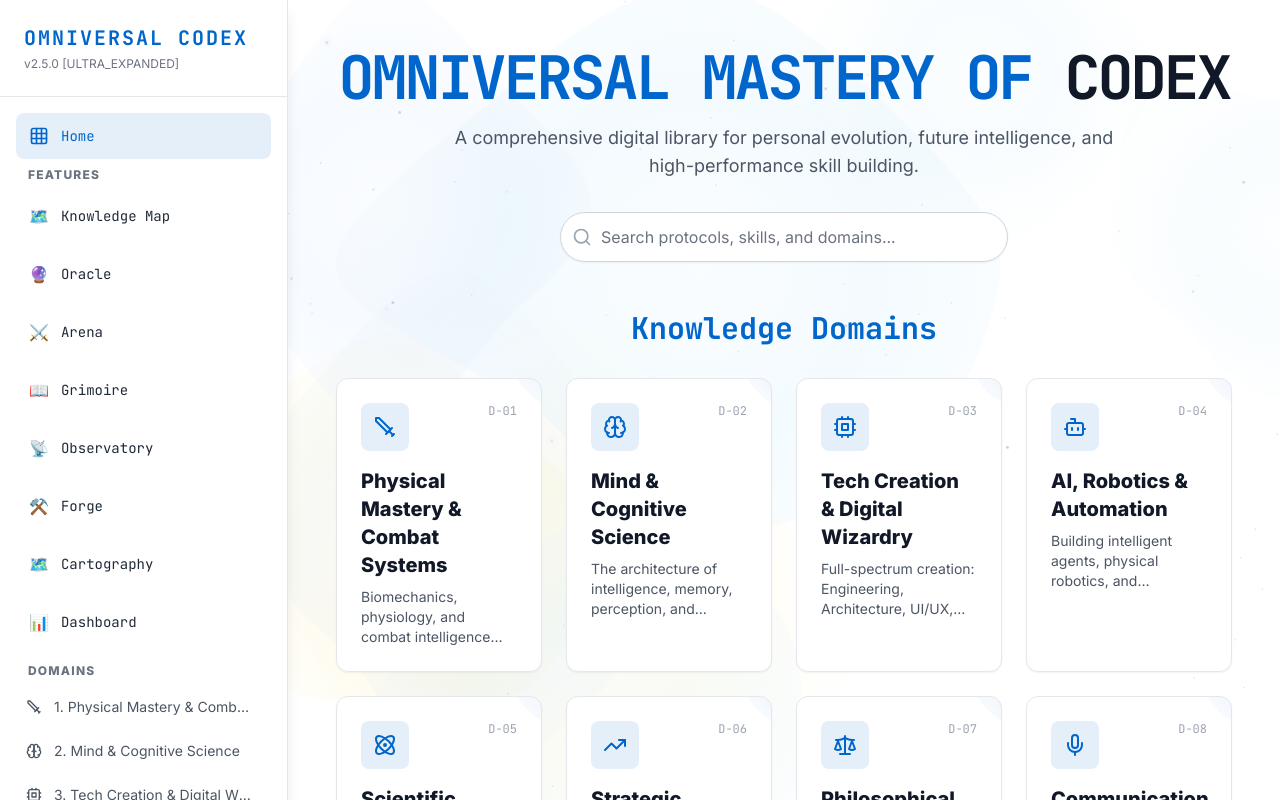
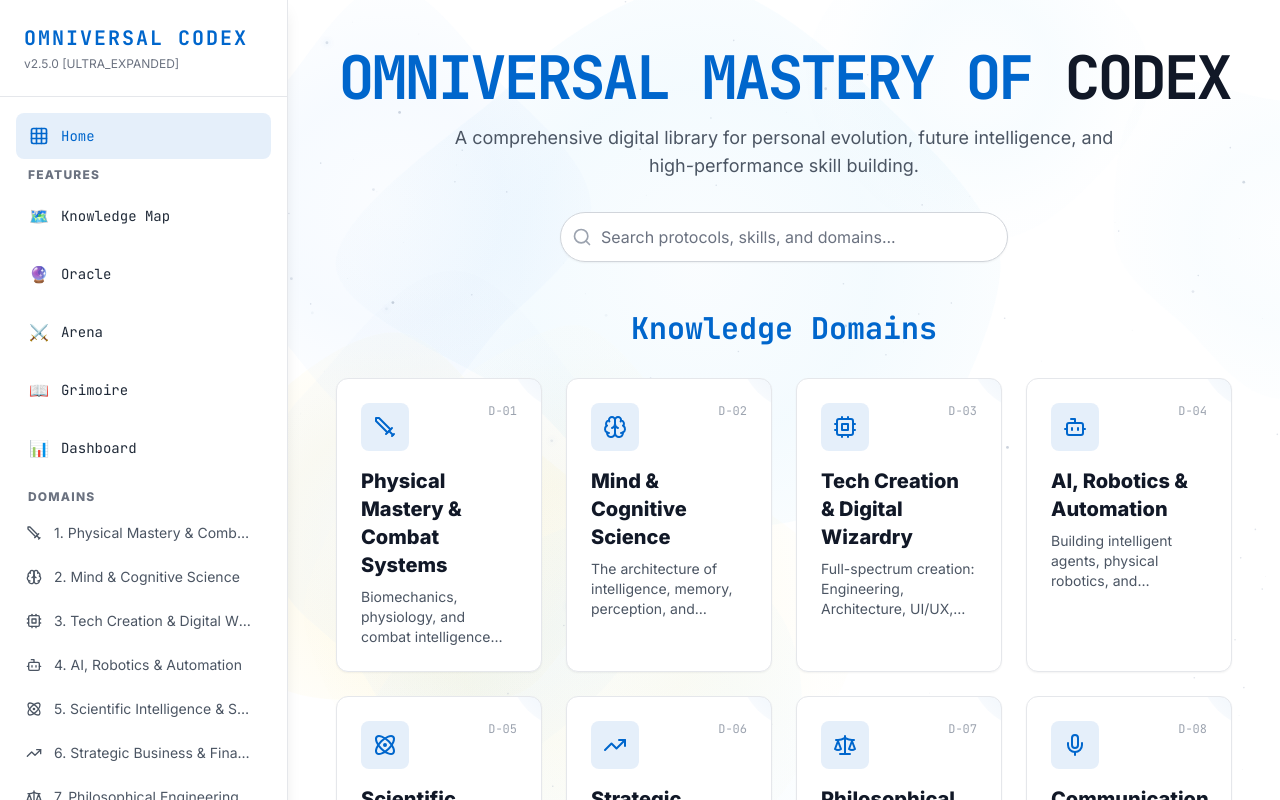
Before and after one commit to lekhanpro/Omniversal-mastery-of-codex, a React (Vite) app: page /#/ in a window 1280 px wide. Shown: the top 800 px of the page. Built offline with nearby package versions, Linux system fonts and the light colour scheme.

Commit message:
feat: Remove Observatory, Forge, Cartography; restore React Knowledge Map with light mode; improve Oracle API key error handling

```diff
--- a/App.tsx
+++ b/App.tsx
@@ -6,7 +6,7 @@ import DomainView from './pages/DomainView';
 import Arena from './pages/Arena';
 import Oracle from './pages/Oracle';
 import Grimoire from './pages/Grimoire';
-import Cartography from './pages/Cartography';
+import KnowledgeMapNew from './pages/KnowledgeMapNew';
 
 // Scroll to top on route change
 const ScrollToTop = () => {
@@ -32,13 +32,10 @@ const App: React.FC = () => {
       <Routes>
         <Route path="/" element={<Layout><Home /></Layout>} />
         <Route path="/domain/:id" element={<Layout><DomainView /></Layout>} />
-        <Route path="/knowledge-map" element={<ExternalRedirect url="/knowledge-map.html" />} />
+        <Route path="/knowledge-map" element={<Layout><KnowledgeMapNew /></Layout>} />
         <Route path="/arena" element={<Arena />} />
         <Route path="/oracle" element={<Oracle />} />
         <Route path="/grimoire" element={<Grimoire />} />
-        <Route path="/observatory" element={<ExternalRedirect url="/observatory.html" />} />
-        <Route path="/forge" element={<ExternalRedirect url="/forge.html" />} />
-        <Route path="/cartography" element={<Layout><Cartography /></Layout>} />
         <Route path="/dashboard" element={<ExternalRedirect url="/dashboard.html" />} />
       </Routes>
     </Router>
--- a/components/Layout.tsx
+++ b/components/Layout.tsx
@@ -102,39 +102,6 @@ const Layout: React.FC<LayoutProps> = ({ children }) => {
              </Link>
 
              <Link
-                to="/observatory"
-                onClick={() => setSidebarOpen(false)}
-                className={`flex items-center p-3 mb-2 rounded-lg transition-all duration-200 border border-transparent ${
-                  location.pathname === '/observatory' ? 'bg-blue-500/10 border-blue-500 text-blue-600' : 'hover:bg-gray-100 hover:text-gray-900'
-                }`}
-              >
-                <span className="mr-3">📡</span>
-                <span className="font-mono text-sm">Observatory</span>
-             </Link>
-
-             <Link
-                to="/forge"
-                onClick={() => setSidebarOpen(false)}
-                className={`flex items-center p-3 mb-2 rounded-lg transition-all duration-200 border border-transparent ${
-                  location.pathname === '/forge' ? 'bg-orange-500/10 border-orange-500 text-orange-600' : 'hover:bg-gray-100 hover:text-gray-900'
-                }`}
-              >
-                <span className="mr-3">⚒️</span>
-                <span className="font-mono text-sm">Forge</span>
-             </Link>
-
-             <Link
-                to="/cartography"
-                onClick={() => setSidebarOpen(false)}
-                className={`flex items-center p-3 mb-2 rounded-lg transition-all duration-200 border border-transparent ${
-                  location.pathname === '/cartography' ? 'bg-green-500/10 border-green-500 text-green-600' : 'hover:bg-gray-100 hover:text-gray-900'
-                }`}
-              >
-                <span className="mr-3">🗺️</span>
-                <span className="font-mono text-sm">Cartography</span>
-             </Link>
-
-             <Link
                 to="/dashboard"
                 onClick={() => setSidebarOpen(false)}
                 className={`flex items-center p-3 mb-4 rounded-lg transition-all duration-200 border border-transparent ${
--- a/pages/KnowledgeMapNew.tsx
+++ b/pages/KnowledgeMapNew.tsx
@@ -260,7 +260,8 @@ const KnowledgeMapNew: React.FC = () => {
   };
 
   const render = (ctx: CanvasRenderingContext2D, width: number, height: number, cx: number, cy: number) => {
-    ctx.clearRect(0, 0, width, height);
+    ctx.fillStyle = '#ffffff';
+    ctx.fillRect(0, 0, width, height);
 
     ctx.save();
     ctx.translate(offsetRef.current.x, offsetRef.current.y);
@@ -275,7 +276,7 @@ const KnowledgeMapNew: React.FC = () => {
 
       const opacity = line.opacity * n1.opacity * n2.opacity;
 
-      ctx.strokeStyle = `rgba(201, 168, 76, ${opacity})`;
+      ctx.strokeStyle = `rgba(100, 116, 139, ${opacity * 0.5})`;
       ctx.lineWidth = 1;
       ctx.beginPath();
       ctx.moveTo(n1.x, n1.y);
@@ -286,7 +287,7 @@ const KnowledgeMapNew: React.FC = () => {
       const dotY = n1.y + (n2.y - n1.y) * line.t;
       const dotSize = line.opacity > 0.5 ? 4 : 2;
 
-      ctx.fillStyle = `rgba(201, 168, 76, ${Math.min(opacity * 2, 1)})`;
+      ctx.fillStyle = `rgba(100, 116, 139, ${Math.min(opacity * 2, 1)})`;
       ctx.beginPath();
       ctx.arc(dotX, dotY, dotSize, 0, Math.PI * 2);
       ctx.fill();
@@ -322,7 +323,7 @@ const KnowledgeMapNew: React.FC = () => {
 
       ctx.shadowBlur = 0;
 
-      ctx.fillStyle = '#fff';
+      ctx.fillStyle = '#1f2937';
       ctx.font = '12px Cinzel';
       ctx.textAlign = 'center';
       ctx.textBaseline = 'top';
@@ -356,7 +357,7 @@ const KnowledgeMapNew: React.FC = () => {
   };
 
   return (
-    <div className="relative w-full h-screen bg-black overflow-hidden">
+    <div className="relative w-full h-screen bg-white overflow-hidden">
       {/* Header */}
       <div className="absolute top-4 left-4 z-20">
         <Link to="/" className="flex items-center text-neon-blue hover:text-neon-blue/80 transition-colors">
@@ -366,7 +367,7 @@ const KnowledgeMapNew: React.FC = () => {
       </div>
 
       <div className="absolute top-4 left-1/2 transform -translate-x-1/2 z-20">
-        <div className="bg-dark-card/90 backdrop-blur-md border border-dark-border rounded-lg px-6 py-3">
+        <div className="bg-white/90 backdrop-blur-md border border-gray-200 rounded-lg px-6 py-3 shadow-sm">
           <h1 className="text-xl font-bold font-mono text-neon-blue">NEURAL CONSTELLATION</h1>
           <p className="text-xs text-gray-500 text-center">Interactive Knowledge System</p>
         </div>
@@ -375,13 +376,13 @@ const KnowledgeMapNew: React.FC = () => {
       {/* Search */}
       <div className="absolute top-20 left-1/2 transform -translate-x-1/2 z-20 w-96 max-w-[90vw]">
         <div className="relative">
-          <Search className="absolute left-3 top-1/2 transform -translate-y-1/2 w-4 h-4 text-gray-500" />
+          <Search className="absolute left-3 top-1/2 transform -translate-y-1/2 w-4 h-4 text-gray-400" />
           <input
             type="text"
             value={searchQuery}
             onChange={(e) => setSearchQuery(e.target.value)}
             placeholder="Search domains..."
-            className="w-full pl-10 pr-4 py-2 bg-dark-card/90 backdrop-blur-md border border-dark-border rounded-lg text-sm text-white placeholder-gray-500 focus:outline-none focus:border-neon-blue"
+            className="w-full pl-10 pr-4 py-2 bg-white/90 backdrop-blur-md border border-gray-200 rounded-lg text-sm text-gray-900 placeholder-gray-400 focus:outline-none focus:border-neon-blue shadow-sm"
           />
         </div>
       </div>
@@ -390,10 +391,10 @@ const KnowledgeMapNew: React.FC = () => {
       <div className="absolute top-4 right-4 z-20">
         <button
           onClick={() => setHeatMapMode(!heatMapMode)}
-          className={`px-4 py-2 rounded-lg font-mono text-sm transition-all ${
+          className={`px-4 py-2 rounded-lg font-mono text-sm transition-all shadow-sm ${
             heatMapMode
               ? 'bg-neon-blue/20 border border-neon-blue text-neon-blue'
-              : 'bg-dark-card/90 backdrop-blur-md border border-dark-border text-white hover:border-neon-blue/50'
+              : 'bg-white/90 backdrop-blur-md border border-gray-200 text-gray-900 hover:border-neon-blue/50'
           }`}
         >
           <Zap className="w-4 h-4 inline mr-2" />
@@ -402,7 +403,7 @@ const KnowledgeMapNew: React.FC = () => {
       </div>
 
       {/* Stats Panel */}
-      <div className="absolute bottom-4 left-4 z-20 bg-dark-card/90 backdrop-blur-md border border-dark-border rounded-lg p-4 min-w-[200px]">
+      <div className="absolute bottom-4 left-4 z-20 bg-white/90 backdrop-blur-md border border-gray-200 rounded-lg p-4 min-w-[200px] shadow-sm">
         <h3 className="text-sm font-bold font-mono text-neon-blue mb-3">NEURAL STATS</h3>
         <div className="space-y-2 text-xs">
           <div className="flex justify-between">
--- a/pages/Oracle.tsx
+++ b/pages/Oracle.tsx
@@ -59,13 +59,14 @@ const Oracle: React.FC = () => {
     // Check if API key is available
     if (!apiKey) {
       console.error('Groq API key not found. Please add VITE_GROQ_API_KEY to your .env file');
+      addMessage('assistant', '⚠️ API Key Missing: Please add your Groq API key to the .env file as VITE_GROQ_API_KEY. Get your free API key at https://console.groq.com');
     }
 
     const saved = localStorage.getItem('oracle_sessions');
     if (saved) {
       setSessions(JSON.parse(saved));
     }
-  }, []);
+  }, [apiKey]);
 
   useEffect(() => {
     messagesEndRef.current?.scrollIntoView({ behavior: 'smooth' });
@@ -113,6 +114,11 @@ Tone: wise, calm, precise, occasionally poetic. Never robotic.`;
     const messageToSend = customMessage || input.trim();
     if (!messageToSend || isLoading) return;
 
+    if (!apiKey) {
+      addMessage('assistant', '⚠️ Cannot send message: API key is missing. Please add VITE_GROQ_API_KEY to your .env file.');
+      return;
+    }
+
     addMessage('user', messageToSend);
     setInput('');
     setIsLoading(true);
@@ -139,7 +145,8 @@ Tone: wise, calm, precise, occasionally poetic. Never robotic.`;
       });
 
       if (!response.ok) {
-        throw new Error(`API Error: ${response.status}`);
+        const errorData = await response.json().catch(() => ({}));
+        throw new Error(`API Error ${response.status}: ${errorData.error?.message || response.statusText}`);
       }
 
       const data = await response.json();
@@ -149,7 +156,7 @@ Tone: wise, calm, precise, occasionally poetic. Never robotic.`;
       extractTopics(assistantMessage);
     } catch (error) {
       console.error('Oracle error:', error);
-      addMessage('assistant', `Error: ${error instanceof Error ? error.message : 'Unknown error'}. Please check your API key and try again.`);
+      addMessage('assistant', `❌ Error: ${error instanceof Error ? error.message : 'Unknown error'}. Please check your API key and internet connection.`);
     } finally {
       setIsLoading(false);
     }
```
